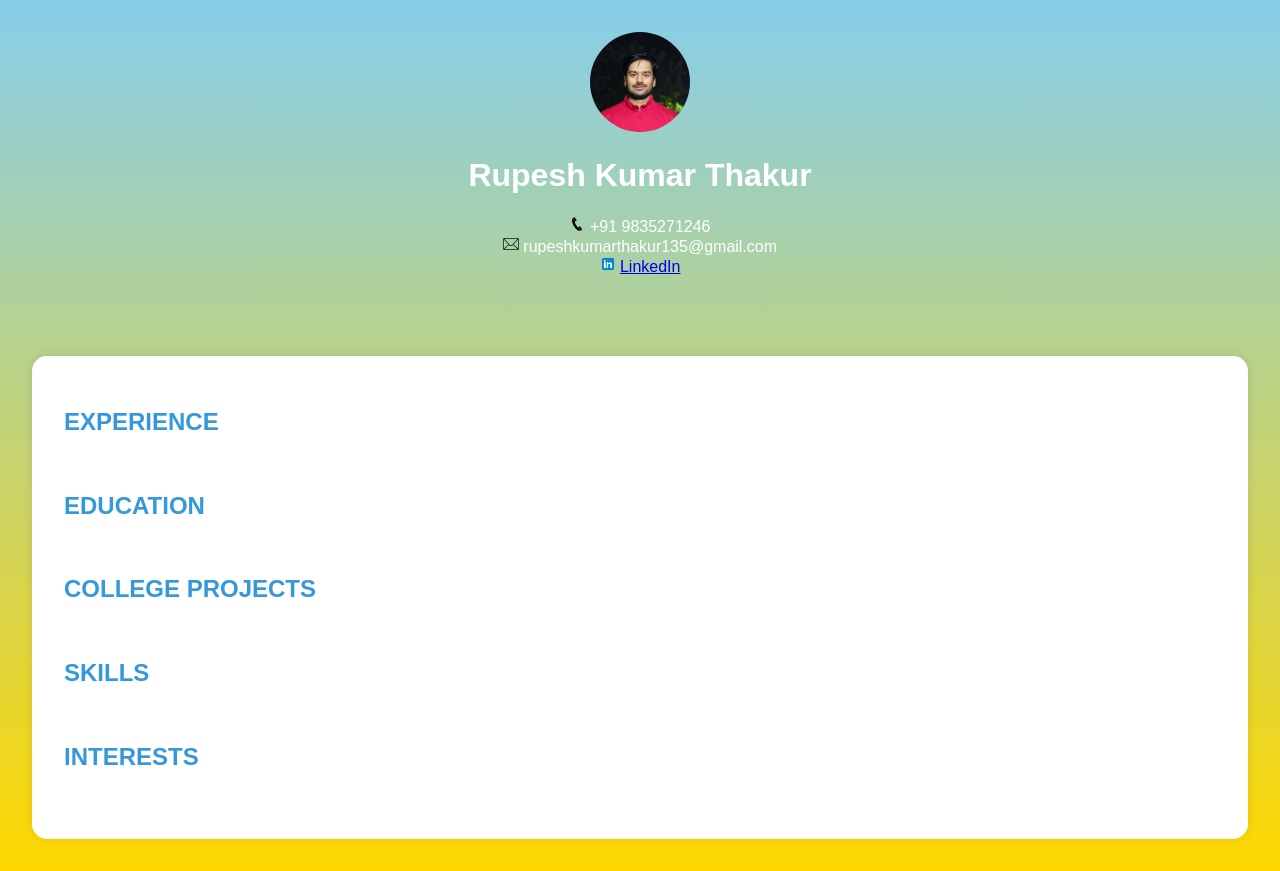
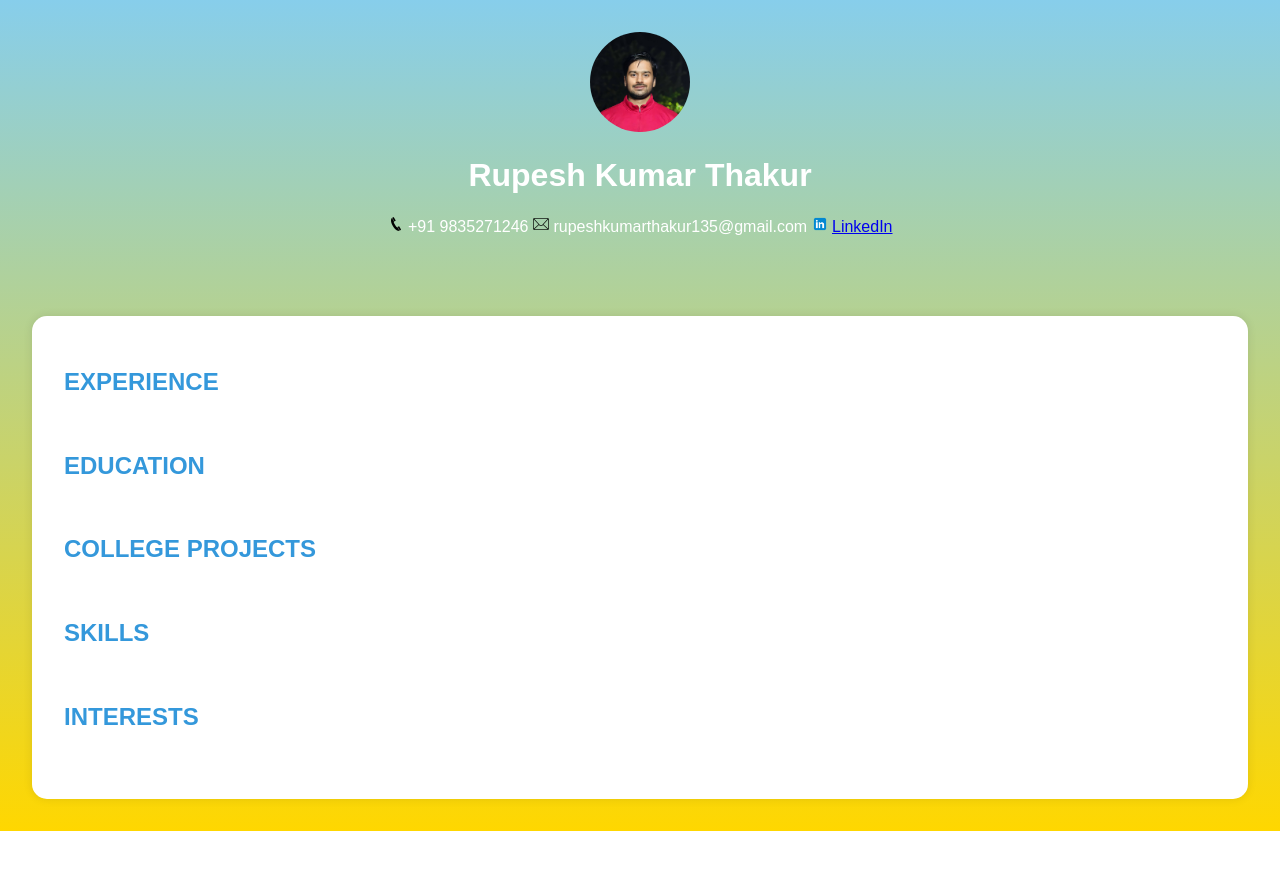
Before and after one commit to RU-PACE/resume_website, a plain HTML site: page index.html in a window 1280 px wide. After the commit the page ends 831 px from the top, so only its background shows below. Drawn offline with Linux system fonts and the light colour scheme.

Commit message:
Updated index.html

```diff
--- a/index.html
+++ b/index.html
@@ -100,8 +100,8 @@
     <img src="your_photo.jpg" alt="Your Photo" style="border-radius: 50%;" height="100" width="100">
     <h1>Rupesh Kumar Thakur</h1>
     <p>
-      <img src="phone_icon.png" alt="Phone Icon" height="16" width="16"> +91 9835271246<br>
-      <img src="email_icon.png" alt="Email Icon" height="16" width="16"> rupeshkumarthakur135@gmail.com<br>
+      <img src="phone_icon.png" alt="Phone Icon" height="16" width="16"> +91 9835271246
+      <img src="email_icon.png" alt="Email Icon" height="16" width="16"> rupeshkumarthakur135@gmail.com
       <img src="linkedin_icon.png" alt="LinkedIn Icon" height="16" width="16"> <a
         href="https://www.linkedin.com/in/rupesh-kumar-thakur-12a469212/" target="_blank">LinkedIn</a>
     </p>
```
